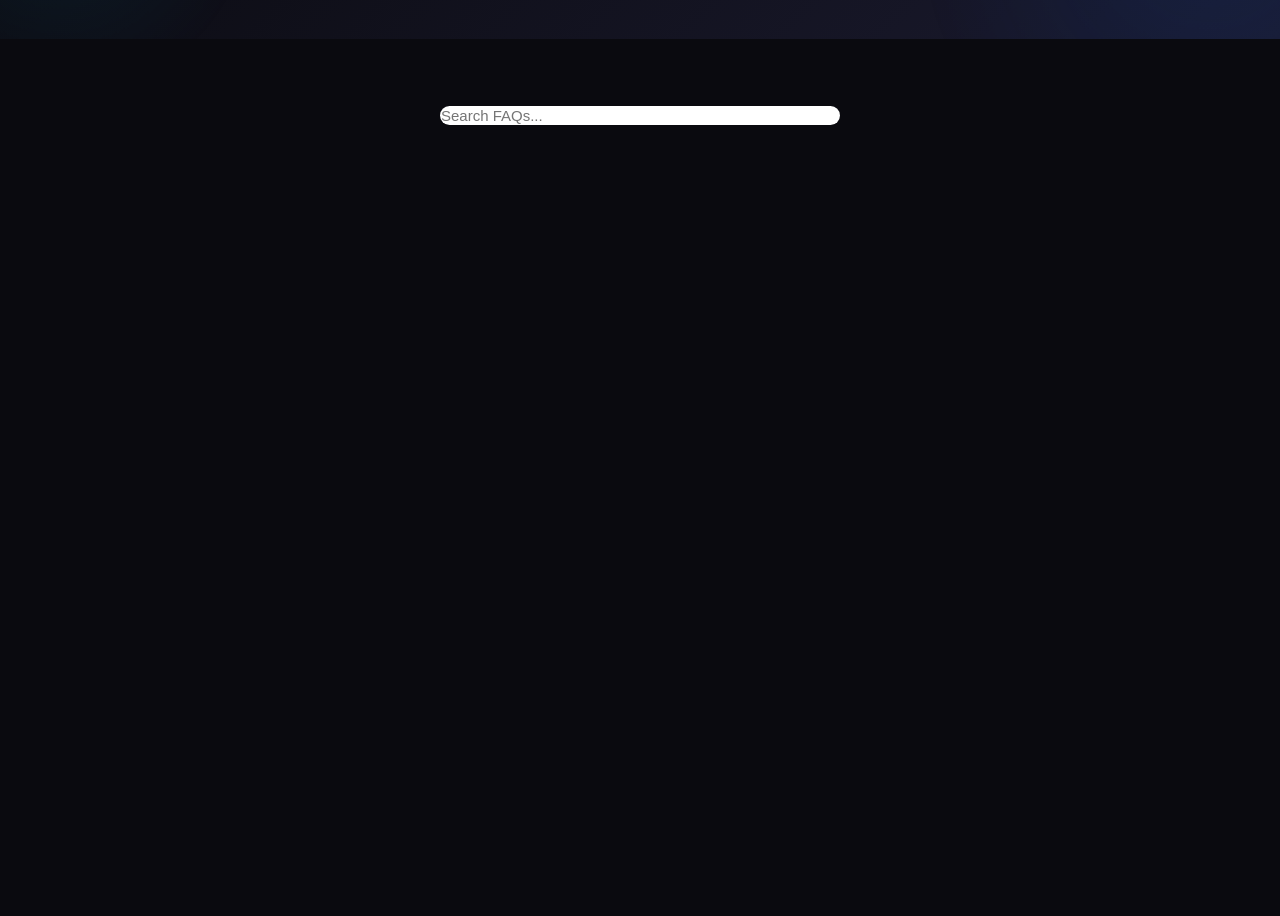
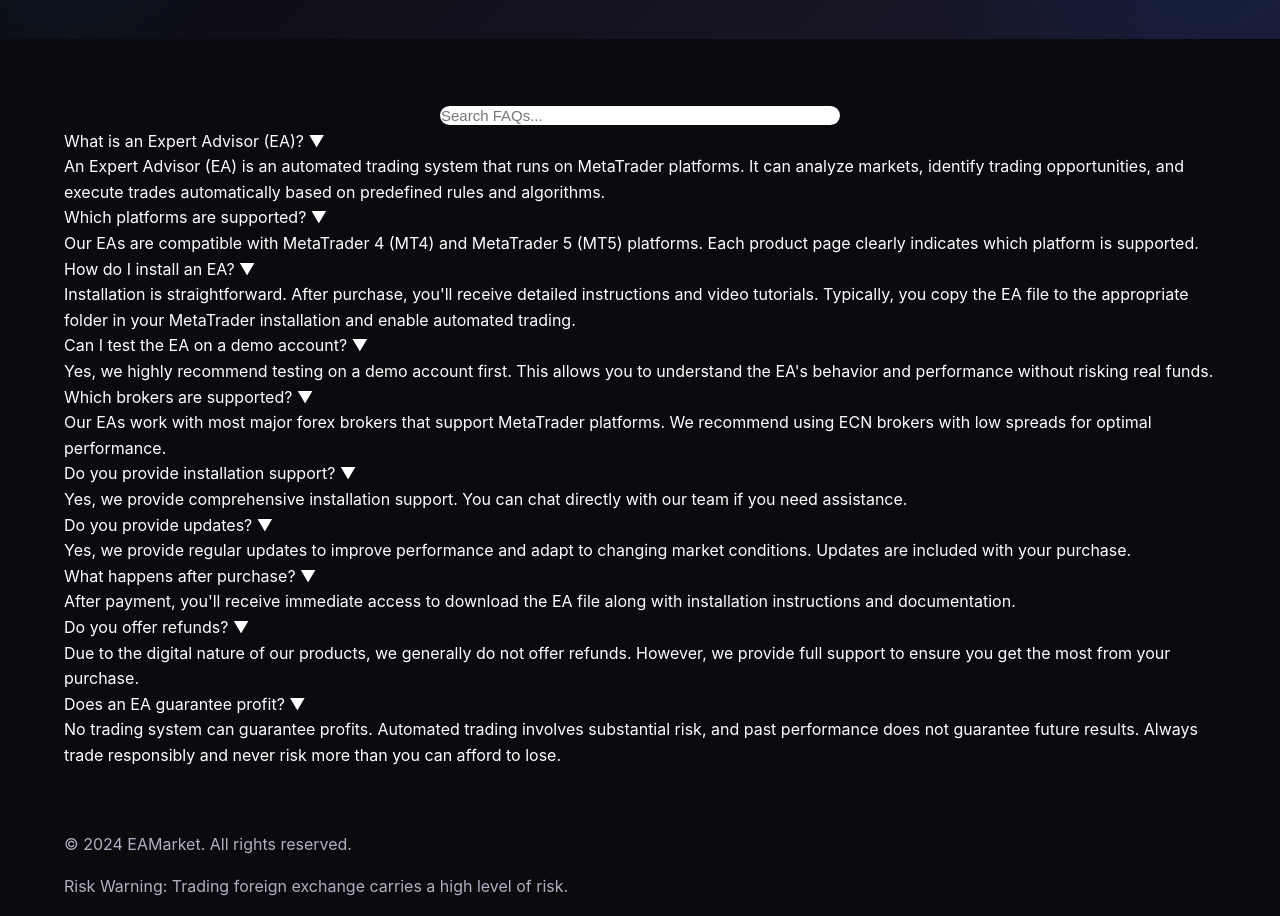
Before and after one commit to brandiclark23y-web/sharptraders, a plain HTML site: page faq.html in a window 1280 px wide. Shown: the part 220-1136 px from the top of the page. Before the commit the page ends 800 px from the top, so only its background shows below. Drawn offline with Linux system fonts and the light colour scheme; files that its build step writes are made by us from their sources.

Commit message:
Update faq.html

```diff
--- a/faq.html
+++ b/faq.html
@@ -67,4 +67,53 @@
     <footer class="footer">
         <div class="container">
             <div class="footer-bottom">
-                <p class
+                <p class="footer-bottom-text">© 2024 EAMarket. All rights reserved.</p>
+                <p class="footer-risk">Risk Warning: Trading foreign exchange carries a high level of risk.</p>
+            </div>
+        </div>
+    </footer>
+
+    <script src="js/data.js"></script>
+    <script src="js/utils.js"></script>
+    <script src="js/app.js"></script>
+
+    <script>
+        function loadFAQs(searchTerm = '') {
+            const faqList = document.getElementById('faqList');
+            if (!faqList) return;
+
+            let faqs = DEMO_DATA.faqs;
+
+            if (searchTerm) {
+                faqs = faqs.filter(faq =>
+                    faq.question.toLowerCase().includes(searchTerm.toLowerCase()) ||
+                    faq.answer.toLowerCase().includes(searchTerm.toLowerCase())
+                );
+            }
+
+            faqList.innerHTML = faqs.map(faq => `
+                <div class="faq-item">
+                    <div class="faq-question" onclick="toggleFaq(this)">
+                        <span>${faq.question}</span>
+                        <span class="faq-icon">▼</span>
+                    </div>
+                    <div class="faq-answer">${faq.answer}</div>
+                </div>
+            `).join('');
+        }
+
+        function toggleFaq(element) {
+            element.parentElement.classList.toggle('active');
+        }
+
+        function filterFAQs() {
+            const searchTerm = document.getElementById('faqSearch').value;
+            loadFAQs(searchTerm);
+        }
+
+        document.addEventListener('DOMContentLoaded', function() {
+            loadFAQs();
+        });
+    </script>
+</body>
+</html>
```
